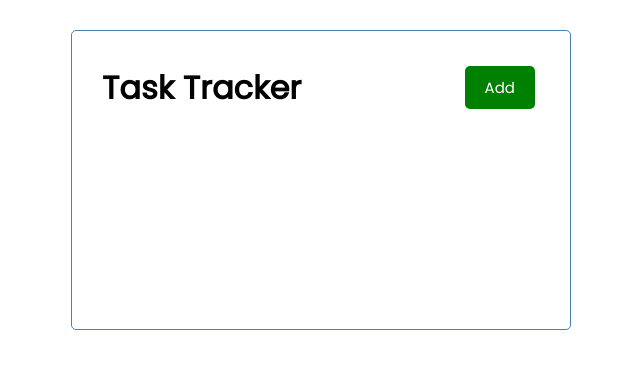
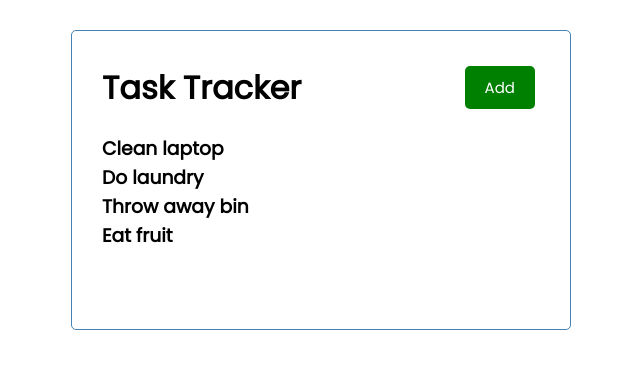
Before and after one commit to VioletViolaVi/React_Crash_Course, a React (Create React App) app in the folder react_task_tracker/: page / in a window 1280 px wide. Shown: the top 368 px of the page, without its empty margins (319-959 px from the left). Built offline with nearby package versions, Linux system fonts and the light colour scheme.

Commit message:
Add chores to task tracker.

```diff
--- a/react_task_tracker/src/App.js
+++ b/react_task_tracker/src/App.js
@@ -1,9 +1,11 @@
 import Header from "./components/Header";
+import Tasks from "./components/Tasks";
 
 const App = () => {
   return (
     <div className="container">
       <Header />
+      <Tasks />
     </div>
   );
 }
--- a/react_task_tracker/src/components/Tasks.js
+++ b/react_task_tracker/src/components/Tasks.js
@@ -1,29 +1,44 @@
 // shortcut: rafce (delete [import React from 'react'] above)
-    const tasks = [
+
+import { useState } from "react";
+
+const Tasks = () => {
+    const [chores, setChores] = useState(
+        [
             {
                 id: 1,
-            jobTask: "Clean laptop",
+                jobChore: "Clean laptop",
                 deadline: "23rd Dec 2021",
                 reminder: true
             },
             {
                 id: 2,
-            jobTask: "Do laundry",
+                jobChore: "Do laundry",
                 deadline: "16th Dec 2021",
                 reminder: false
             },
             {
                 id: 3,
-            jobTask: "Throw away bin",
+                jobChore: "Throw away bin",
                 deadline: "10th Dec 2021",
+                reminder: true
+            },
+            {
+                id: 4,
+                jobChore: "Eat fruit",
+                deadline: "5th Dec 2021",
                 reminder: true
             }
         ]
-
-const Tasks = () => {
+    )
     return (
         <div>
-
+            {
+                chores.map(chore =>
+                <h3 key={chore.id}>
+                    {chore.jobChore}
+                </h3>)
+            }
         </div>
     )
 }
```
Lines whose indentation alone changed are shown as unchanged.
